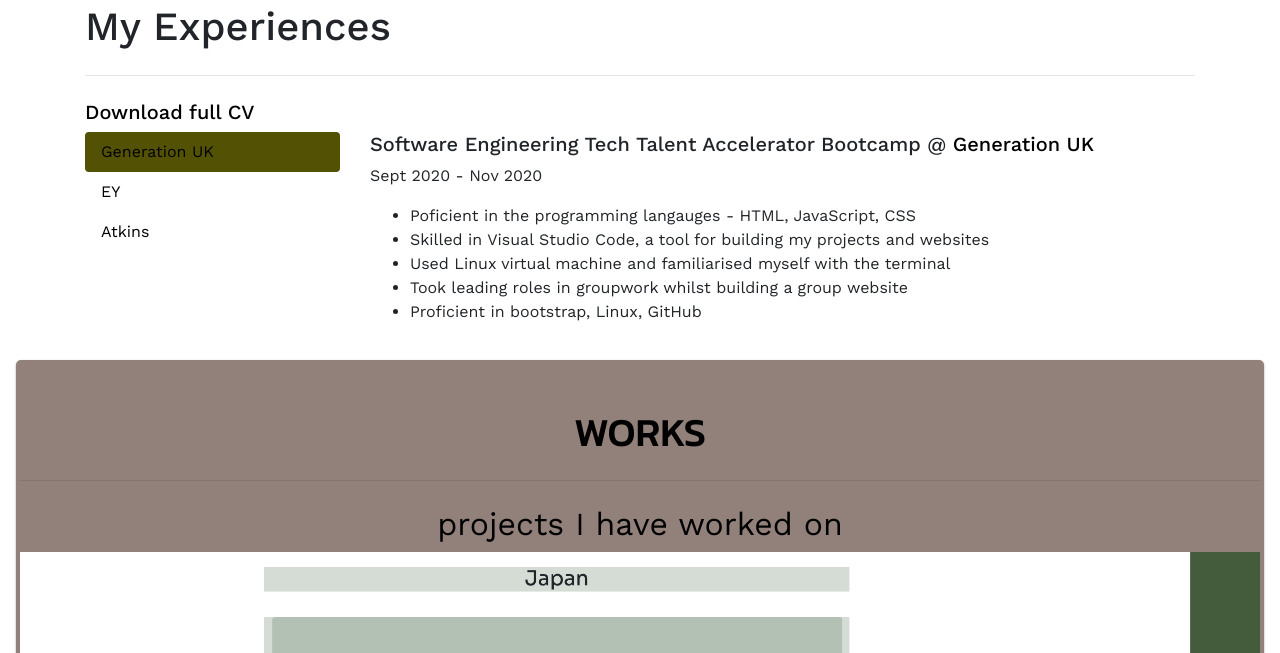
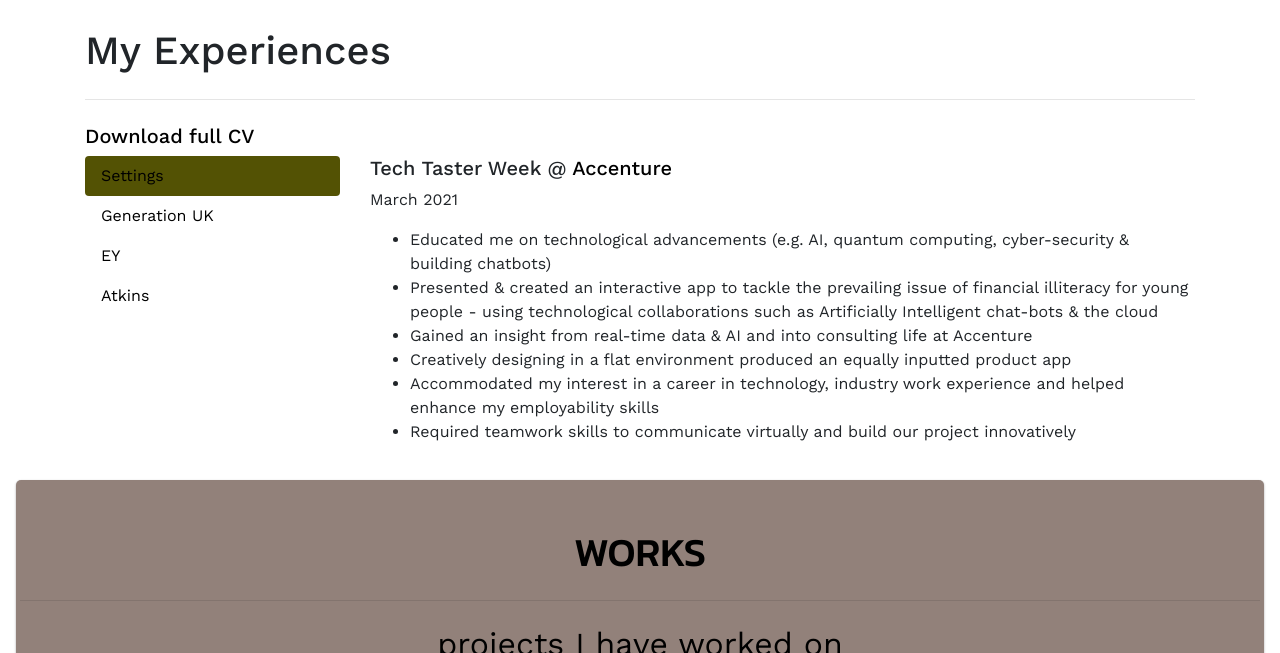
Before and after one commit to ShalimaKhanum/shalimak.github.io-, a plain HTML site: page index.html in a window 1280 px wide. Shown: the part 1308-1961 px from the top of the page. Drawn offline with nearby package versions, Linux system fonts and the light colour scheme.

Commit message:
adding accenture experience

```diff
--- a/index.html
+++ b/index.html
@@ -82,7 +82,7 @@
                         <h5>Hi, my name is</h5>
                         <h1 class="display-4">Shalima Khanum.</h1>
                         <h1>I built this web.</h1>
-                        <p class="lead">I am an aspiring software engineer based in London, England.</p>
+                        <p class="lead">I am an aspiring data analyst based in London, England.</p>
                         <a class="btn btn-secondary btn-lg" style="background-color: #535204;" href="https://mail.google.com/mail/u/0/?view=cm&fs=1&tf=1&source=mailto&to=shalima.khanum@gmail.com" target="_blank" role="button">Get in touch</a>
                     </div>
                 </div>
@@ -135,7 +135,7 @@
             <div class="card-body">
               <h1 class="card-title">About me</h1>
               <hr class="my-4">
-              <p class="card-text">Hi! I'm Shalima, a 20 year old coding enthusiast training to become a data analyst.</p>
+              <p class="card-text">Hi! I'm Shalima, a 20 year old coding and data enthusiast training to become a data analyst.</p>
               <h1> </h1>
               <p>I enjoy creating interactive things on the internet, working towards my journey in tech and data analytics. My goal is to deepen my knowledge in different languages and implement such into websites, applications and everything in between.</p>
               <h1> </h1>
@@ -245,14 +245,27 @@
     <div class="row">
         <div class="col-3">
           <div class="nav flex-column nav-pills" id="v-pills-tab" role="tablist" aria-orientation="vertical">
-            <a class="nav-link active navC" id="v-pills-home-tab" data-toggle="pill" href="#v-pills-home" role="tab" aria-controls="v-pills-home" aria-selected="true">Generation UK</a>
+            <a class="nav-link active navC" id="v-pills-settings-tab" data-toggle="pill" href="#v-pills-settings" role="tab" aria-controls="v-pills-settings" aria-selected="true">Settings</a>
+            <a class="nav-link navC" id="v-pills-home-tab" data-toggle="pill" href="#v-pills-home" role="tab" aria-controls="v-pills-home" aria-selected="true">Generation UK</a>
             <a class="nav-link navC" id="v-pills-profile-tab" data-toggle="pill" href="#v-pills-profile" role="tab" aria-controls="v-pills-profile" aria-selected="true">EY</a>
             <a class="nav-link navC" id="v-pills-messages-tab" data-toggle="pill" href="#v-pills-messages" role="tab" aria-controls="v-pills-messages" aria-selected="true">Atkins</a>
           </div>
         </div>
         <div class="col-9">
           <div class="tab-content" id="v-pills-tabContent">
-            <div class="tab-pane fade show active" id="v-pills-home" role="tabpanel" aria-labelledby="v-pills-home-tab">
+            <div class="tab-pane fade show active" id="v-pills-settings" role="tabpanel" aria-labelledby="v-pills-settings-tab">
+                <h5>Tech Taster Week @ <a href="https://www.accenture.com/gb-en" target="_blank">Accenture</a></h5>
+                <p>March 2021</p>
+                <ul>
+                    <li>	Educated me on technological advancements (e.g. AI, quantum computing, cyber-security & building chatbots)</li>
+                    <li>	Presented & created an interactive app to tackle the prevailing issue of financial illiteracy for young people - using technological collaborations such as Artificially Intelligent chat-bots & the cloud</li>
+                    <li>	Gained an insight from real-time data & AI and into consulting life at Accenture</li>
+                    <li>	Creatively designing in a flat environment produced an equally inputted product app</li>
+                    <li>	Accommodated my interest in a career in technology, industry work experience and helped enhance my employability skills</li>
+                    <li>	Required teamwork skills to communicate virtually and build our project innovatively</li>
+                </ul>
+            </div>
+            <div class="tab-pane fade" id="v-pills-home" role="tabpanel" aria-labelledby="v-pills-home-tab">
                 <h5>Software Engineering Tech Talent Accelerator Bootcamp @ <a href="https://www.generation.org/" target="_blank">Generation UK</a></h5>
                 <p>Sept 2020 - Nov 2020</p>
                 <ul>
```
